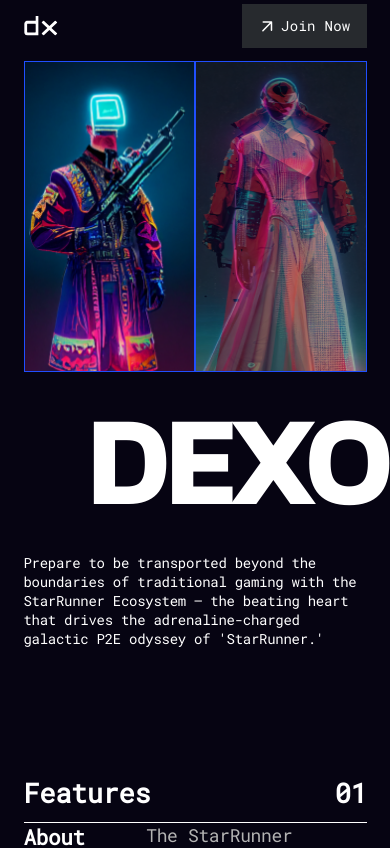
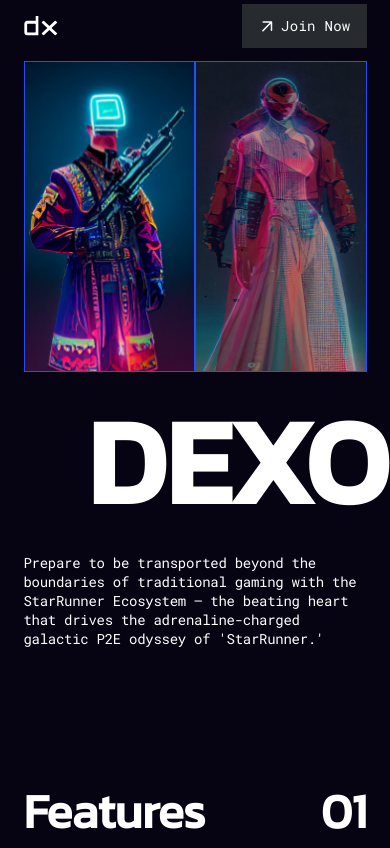
Before and after one commit to webdevbiv/dexola-landing, a React (Vite) app: page / in a window 390 px wide. Shown: the top 848 px of the page. Built offline with nearby package versions, Linux system fonts and the light colour scheme.

Commit message:
FIX | Title mobile styles

```diff
--- a/src/components/Title/Title.module.scss
+++ b/src/components/Title/Title.module.scss
@@ -1,16 +1,68 @@
+// @import "../../styles/mixins.scss";
+
+// .title {
+//   display: flex;
+//   justify-content: space-between;
+//   padding-bottom: 12px;
+//   border-bottom: 1px solid $white;
+//   width: 100%;
+
+//   @media screen and (min-width: 744px) {
+//     @include text-title-tablet;
+//     line-height: 140px;
+//     margin-bottom: 56px;
+//   }
+//   @media screen and (min-width: 1440px) {
+//     @include text-title-web;
+//     margin-bottom: 90px;
+//   }
+// }
+
 @import "../../styles/mixins.scss";
 
 .title {
+  position: relative; // Positioning context for pseudo-elements
   display: flex;
   justify-content: space-between;
   padding-bottom: 12px;
-  border-bottom: 1px solid $white;
+  margin-bottom: 32px;
+
+  @include text-title-mobile;
+
+  // Pseudo element for the left side of the border
+  &::before {
+    content: "";
+    position: absolute;
+    bottom: 0;
+    left: 50%;
+    width: 100vw; // Full viewport width
+    border-bottom: 1px solid $white;
+    transform: translateX(-50%);
+  }
+
+  // Pseudo element for the right side of the border
+  &::after {
+    content: "";
+    position: absolute;
+    bottom: 0;
+    right: 50%;
+    width: 100vw; // Full viewport width
+    border-bottom: 1px solid $white;
+    transform: translateX(50%);
+  }
 
   @media screen and (min-width: 744px) {
     @include text-title-tablet;
     line-height: 140px;
     margin-bottom: 56px;
+    border-bottom: 1px solid $white;
+    // Hide the pseudo elements on screens larger than 744px
+    &::before,
+    &::after {
+      content: none;
+    }
   }
+
   @media screen and (min-width: 1440px) {
     @include text-title-web;
     margin-bottom: 90px;
```
